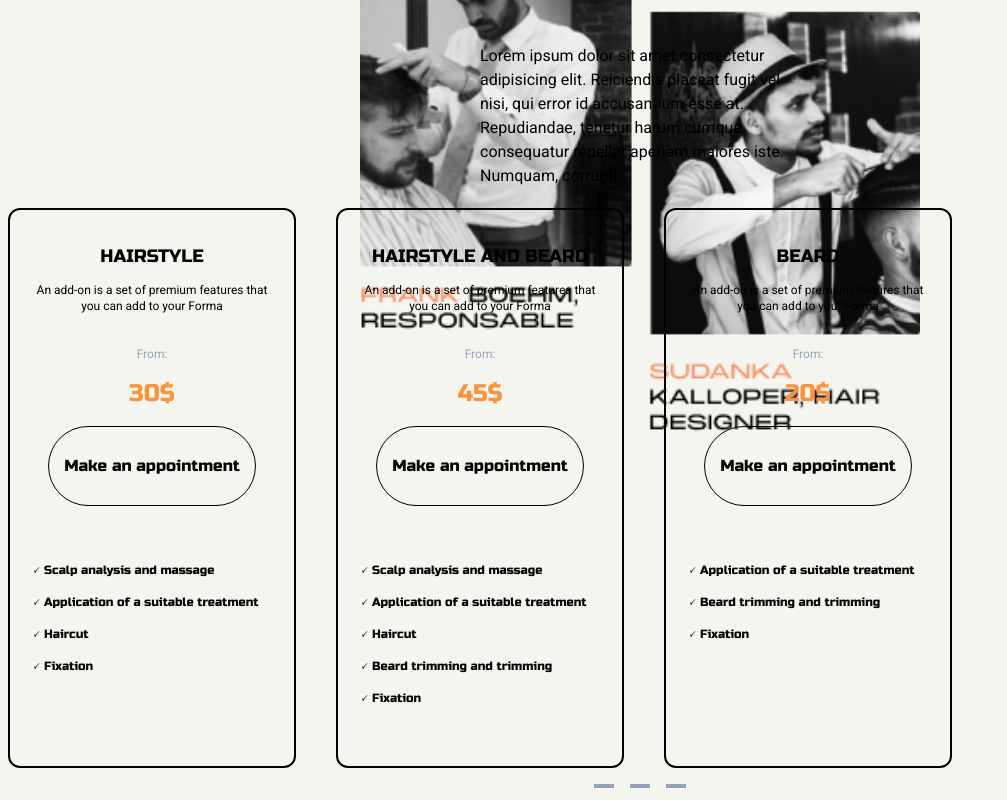
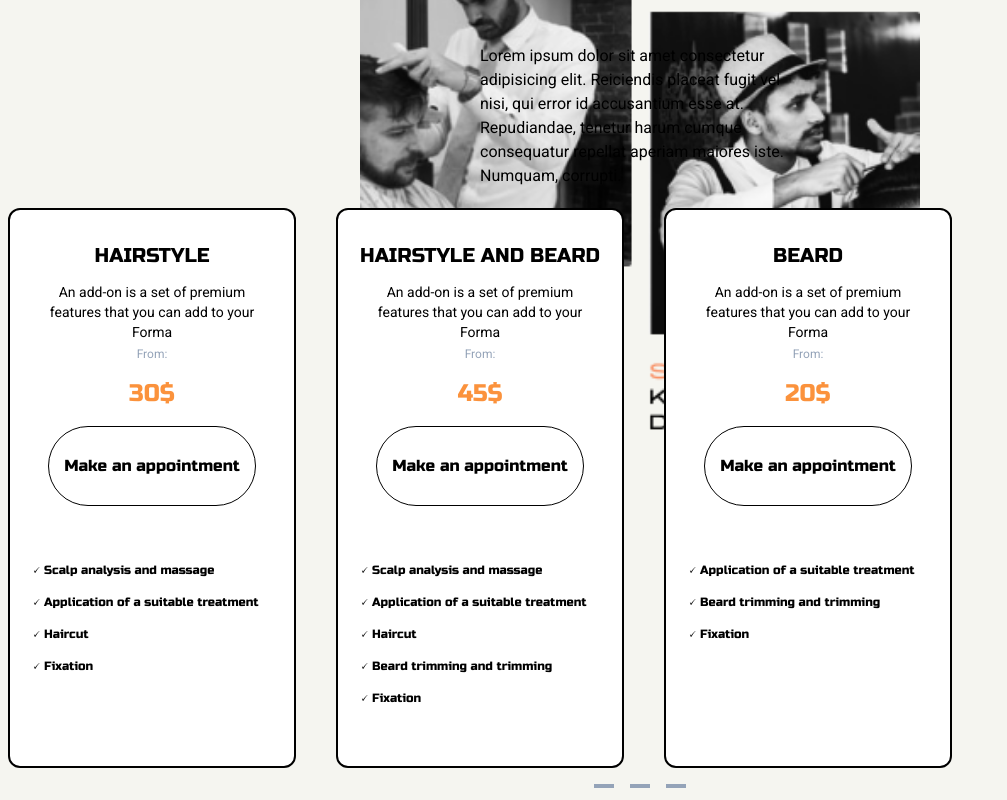
Before and after one commit to MSpilari/barber-shop, a Next.js app: page / in a window 1280 px wide. Shown: the part 6349-7149 px from the top of the page, without its empty margins (0-1007 px from the left). Built offline with nearby package versions, Linux system fonts and the light colour scheme.

Commit message:
Podendo inserir Css singular em cada CardPrice

```diff
--- a/src/components/Prices/CardPrice.tsx
+++ b/src/components/Prices/CardPrice.tsx
@@ -2,18 +2,21 @@ type CardPriceTypes = {
   title: string
   price: number
   items: string[]
+  extraCssDiv?: string
 }
 
-const CardPrice = ({ title, price, items }: CardPriceTypes) => {
+const CardPrice = ({ title, price, items, extraCssDiv }: CardPriceTypes) => {
   return (
     <div
-      className="flex flex-col items-center justify-center px-5 py-8 gap-10 w-72 h-[35rem]
-    border-2 border-solid border-black rounded-xl"
+      className={`flex flex-col bg-white items-center justify-center px-5 py-8 gap-10 w-72 h-[35rem]
+    border-2 border-solid border-black rounded-xl ${extraCssDiv}`}
     >
       <div className="flex flex-col items-center gap-4 w-60 h-72">
-        <h3 className="text-lg uppercase text-center h-6">{title}</h3>
+        <h3 className="text-lg uppercase text-center h-6 lg:text-xl">
+          {title}
+        </h3>
 
-        <p className="text-xs text-center h-12 font-Roboto">
+        <p className="text-xs text-center h-12 font-Roboto lg:text-sm">
           An add-on is a set of premium features that you can add to your Forma
         </p>
 
```
